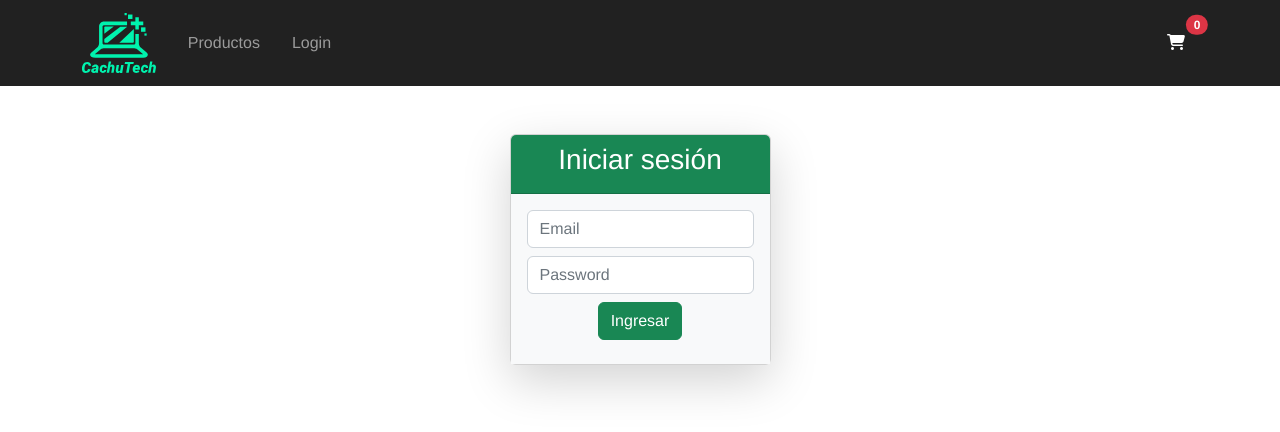
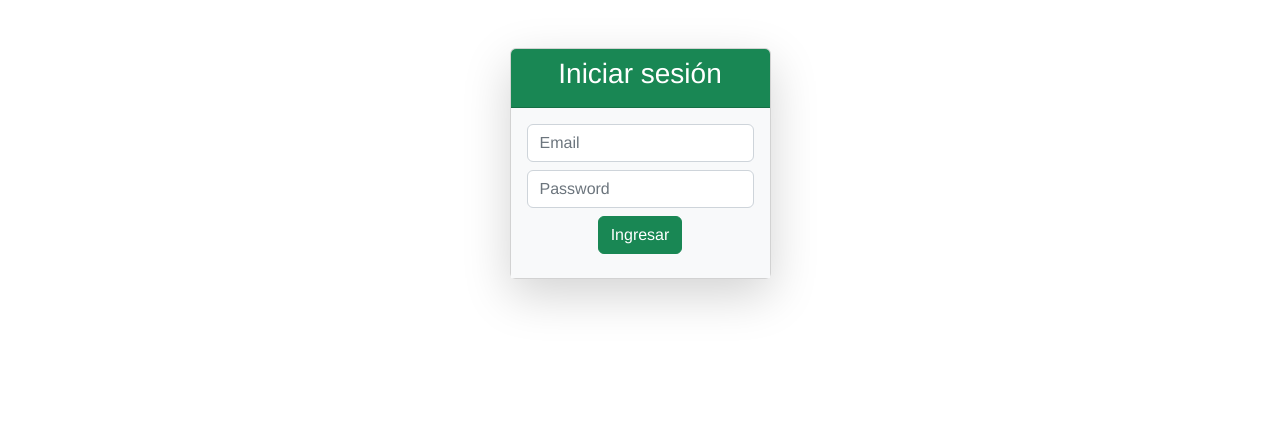
Before and after one commit to Gyrefallon/TrabajoGrupalVUE, a Vue app: page / in a window 1280 px wide. Shown: the top 432 px of the page. Built offline with nearby package versions, Linux system fonts and the light colour scheme.

Commit message:
Navbar gone of Login.vue

```diff
--- a/src/App.vue
+++ b/src/App.vue
@@ -8,7 +8,6 @@
   <Registro />
   <UserList />
     <AuthUser />-->
-    <NavBar/>
     <router-view />
 </template>
 
@@ -18,11 +17,11 @@
 // import Registro from './components/Registro.vue'
 // import UserList from './components/UserList.vue'
 //import AuthUser from './components/AuthUser.vue'
-import NavBar from "@/components/NavBar";
+// import NavBar from "@/components/NavBar";
 export default {
   name: 'App',
   components: {
-    NavBar
+    // NavBar
   }
 }
 </script>
--- a/src/components/NavBar.vue
+++ b/src/components/NavBar.vue
@@ -71,10 +71,8 @@ export default {
     isLoggedIn() {
       return this.$store.state.isLoggedIn
     },
-    ...mapMutations(['mostrarCarro'])
-  },
-  computed: {
-    ...mapState(['contadorProductos']),
+    ...mapMutations(['mostrarCarro']),
+    ...mapState(['contadorProductos'])
   }
 }
 </script>
```
